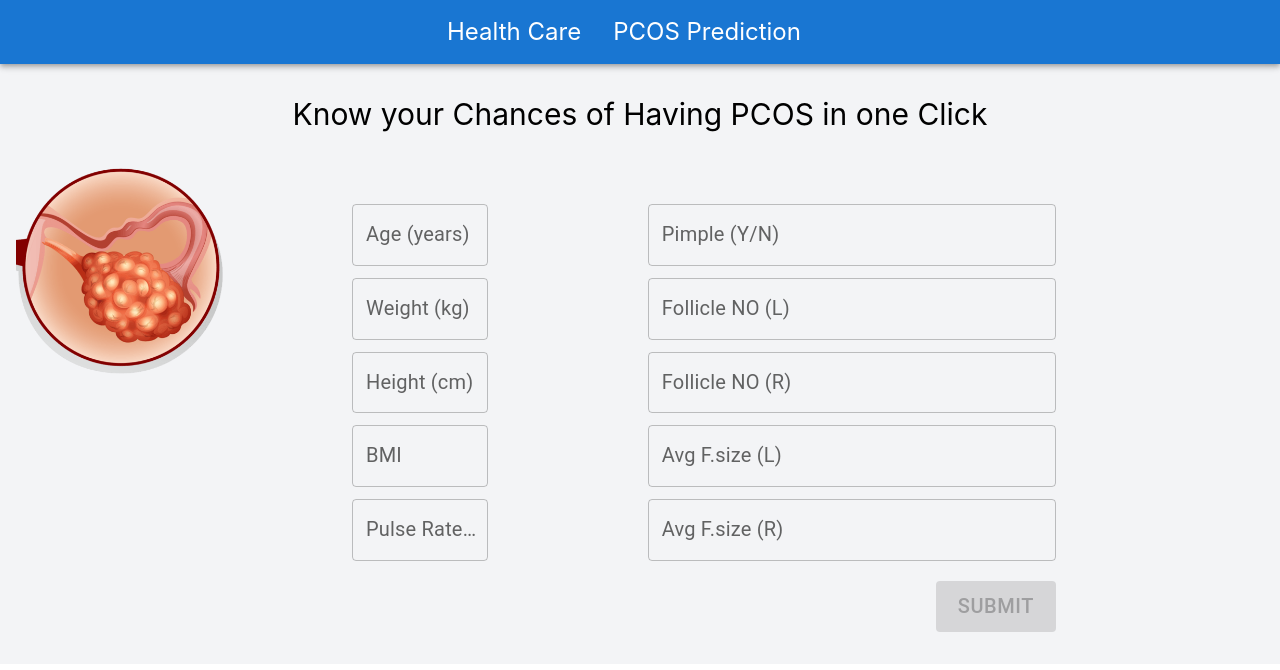
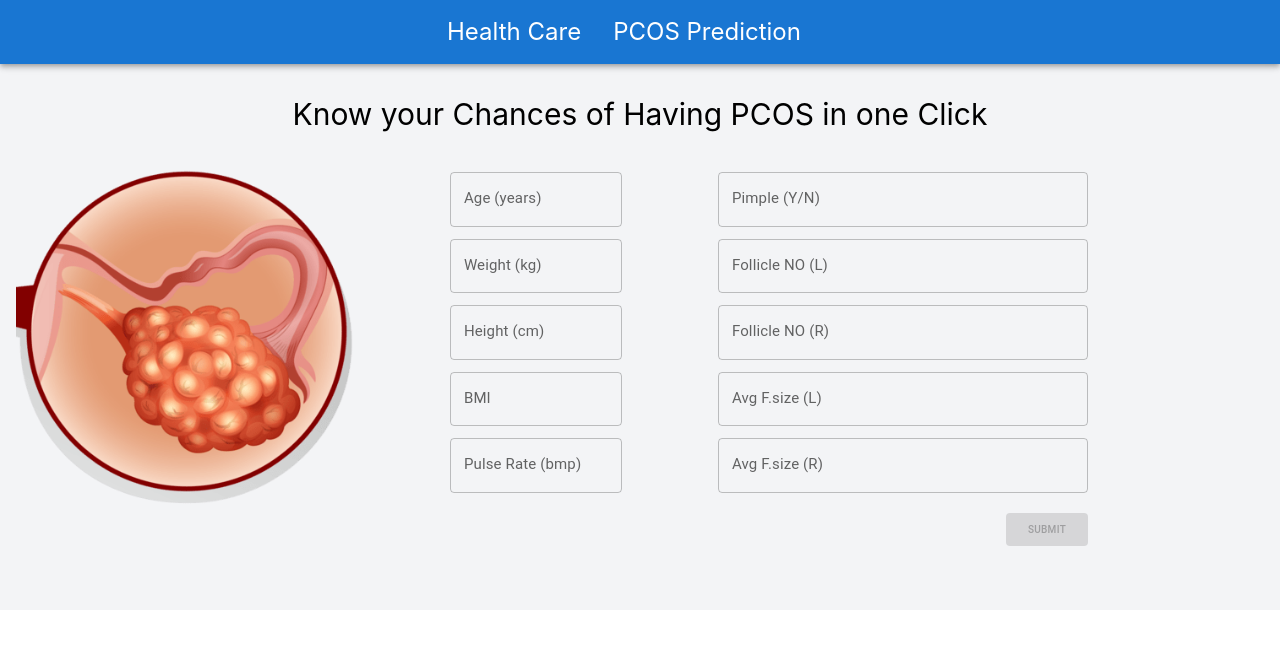
Before and after one commit to hossain-sazzad/PCOS_Prediction, a React (Create React App) app in the folder frontend/pcos_frontend/: page /pcos in a window 1280 px wide. Shown: the top 670 px of the page. Built offline with nearby package versions, Linux system fonts and the light colour scheme.

Commit message:
fixes submit button

```diff
--- a/frontend/pcos_frontend/src/pcos_calc.js
+++ b/frontend/pcos_frontend/src/pcos_calc.js
@@ -107,7 +107,7 @@ function Home() {
               onClick={() => setBaseRow((prev) => 5 - prev)}
             />
           </div>
-          <div className={'flex flex-col p-8'}>
+          <div className={'flex flex-col'}>
             <TextField
               id="age"
               label="Age (years)"
@@ -116,8 +116,8 @@ function Home() {
               onChange={(e) => setAge(e.target.value)}
               margin="dense"
               variant={'outlined'}
-              inputProps={{ style: { fontSize: 20 } }} // font size of input text
-              InputLabelProps={{ style: { fontSize: 20 } }} // font size of input label
+              inputProps={{ style: { fontSize: 15 } }} // font size of input text
+              InputLabelProps={{ style: { fontSize: 15 } }} // font size of input label
             />
             <TextField
               id="weight"
@@ -127,8 +127,8 @@ function Home() {
               onChange={(e) => setWeight(e.target.value)}
               margin="dense"
               variant={'outlined'}
-              inputProps={{ style: { fontSize: 20 } }} // font size of input text
-              InputLabelProps={{ style: { fontSize: 20 } }} // font size of input label
+              inputProps={{ style: { fontSize: 15 } }} // font size of input text
+              InputLabelProps={{ style: { fontSize: 15 } }} // font size of input label
             />{' '}
             <TextField
               id="height"
@@ -138,8 +138,8 @@ function Home() {
               onChange={(e) => setHeight(e.target.value)}
               margin="dense"
               variant={'outlined'}
-              inputProps={{ style: { fontSize: 20 } }} // font size of input text
-              InputLabelProps={{ style: { fontSize: 20 } }} // font size of input label
+              inputProps={{ style: { fontSize: 15 } }} // font size of input text
+              InputLabelProps={{ style: { fontSize: 15 } }} // font size of input label
             />{' '}
             <TextField
               id="bmi"
@@ -149,8 +149,8 @@ function Home() {
               onChange={(e) => setBmi(e.target.value)}
               margin="dense"
               variant={'outlined'}
-              inputProps={{ style: { fontSize: 20 } }} // font size of input text
-              InputLabelProps={{ style: { fontSize: 20 } }} // font size of input label
+              inputProps={{ style: { fontSize: 15 } }} // font size of input text
+              InputLabelProps={{ style: { fontSize: 15 } }} // font size of input label
             />{' '}
             <TextField
               id="pulse"
@@ -160,11 +160,11 @@ function Home() {
               onChange={(e) => setPulse(e.target.value)}
               margin="dense"
               variant={'outlined'}
-              inputProps={{ style: { fontSize: 20 } }} // font size of input text
-              InputLabelProps={{ style: { fontSize: 20 } }} // font size of input label
+              inputProps={{ style: { fontSize: 15 } }} // font size of input text
+              InputLabelProps={{ style: { fontSize: 15 } }} // font size of input label
             />
           </div>
-          <div className={'flex flex-col p-8'}>
+          <div className={'flex flex-col'}>
             <TextField
               id="pimple"
               label="Pimple (Y/N)"
@@ -173,8 +173,8 @@ function Home() {
               onChange={(e) => setPimple(e.target.value)}
               margin="dense"
               variant={'outlined'}
-              inputProps={{ style: { fontSize: 20 } }} // font size of input text
-              InputLabelProps={{ style: { fontSize: 20 } }} // font size of input label
+              inputProps={{ style: { fontSize: 15 } }} // font size of input text
+              InputLabelProps={{ style: { fontSize: 15 } }} // font size of input label
             />
             <TextField
               id="follicleL"
@@ -184,8 +184,8 @@ function Home() {
               onChange={(e) => setFosL(e.target.value)}
               margin="dense"
               variant={'outlined'}
-              inputProps={{ style: { fontSize: 20 } }} // font size of input text
-              InputLabelProps={{ style: { fontSize: 20 } }} // font size of input label
+              inputProps={{ style: { fontSize: 15 } }} // font size of input text
+              InputLabelProps={{ style: { fontSize: 15 } }} // font size of input label
             />{' '}
             <TextField
               id="follicleR"
@@ -195,8 +195,8 @@ function Home() {
               onChange={(e) => setFosR(e.target.value)}
               margin="dense"
               variant={'outlined'}
-              inputProps={{ style: { fontSize: 20 } }} // font size of input text
-              InputLabelProps={{ style: { fontSize: 20 } }} // font size of input label
+              inputProps={{ style: { fontSize: 15 } }} // font size of input text
+              InputLabelProps={{ style: { fontSize: 15 } }} // font size of input label
             />{' '}
             <TextField
               id="fl"
@@ -206,8 +206,8 @@ function Home() {
               onChange={(e) => setFL(e.target.value)}
               margin="dense"
               variant={'outlined'}
-              inputProps={{ style: { fontSize: 20 } }} // font size of input text
-              InputLabelProps={{ style: { fontSize: 20 } }} // font size of input label
+              inputProps={{ style: { fontSize: 15 } }} // font size of input text
+              InputLabelProps={{ style: { fontSize: 15 } }} // font size of input label
             />{' '}
             <TextField
               id="fr"
@@ -217,15 +217,15 @@ function Home() {
               onChange={(e) => setFR(e.target.value)}
               margin="dense"
               variant={'outlined'}
-              inputProps={{ style: { fontSize: 20 } }} // font size of input text
-              InputLabelProps={{ style: { fontSize: 20 } }} // font size of input label
+              inputProps={{ style: { fontSize: 15 } }} // font size of input text
+              InputLabelProps={{ style: { fontSize: 15 } }} // font size of input label
             />
-            <div className={'pt-4 pl-72 flex-row items-center'}>
+            <div className={'pt-4 pl-72 pb-16 flex-row items-center'}>
               <Button
                 variant="contained"
                 size="large"
                 color="primary"
-                style={{ fontSize: '20px' }}
+                style={{ fontSize: '10px' }}
                 onClick={getPrediction}
                 disabled={
                   age == null ||
```
